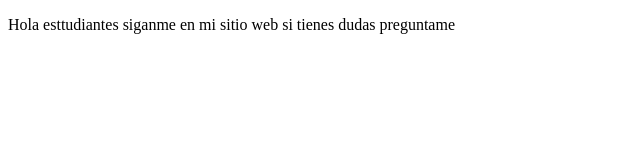
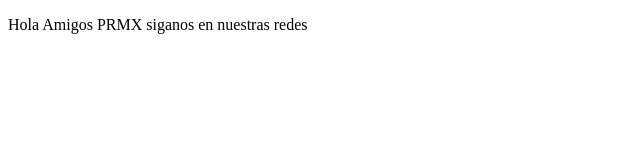
Before and after one commit to ronasMartz/proyecctoDemoCursoPrework, a plain HTML site: page index.html in a window 1280 px wide. Shown: the whole page, without its empty margins (0-640 px from the left). Drawn offline with Linux system fonts and the light colour scheme.

Commit message:
cambios, se agrega formato PRMX

```diff
--- a/index.html
+++ b/index.html
@@ -7,9 +7,8 @@
     <title>BDM</title>
 </head>
 <body>
-    <P>Hola esttudiantes
-        siganme en mi sitio web
-        si tienes dudas preguntame
+    <P>Hola Amigos PRMX siganos en
+        nuestras redes
     </P>
 </body>
 </html>
```
